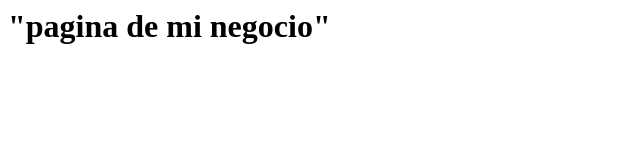
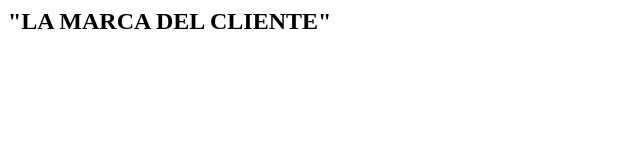
Before and after one commit to mescrodiz/git-clase, a plain HTML site: page index.html in a window 1280 px wide. Shown: the whole page, without its empty margins (0-640 px from the left). Drawn offline with Linux system fonts and the light colour scheme.

Commit message:
propuesta

```diff
--- /dev/null
+++ b/empresa.css
@@ -0,0 +1,5 @@
+body {
+
+color: #00FF00;
+
+}
--- a/index.html
+++ b/index.html
@@ -1,5 +1,5 @@
 <html>
          <body>
-         <h1> "pagina de mi negocio" <p>
+         <h2> "LA MARCA DEL CLIENTE" </H2>
          </body>
 </html>
--- a/style.css
+++ b/style.css
@@ -1,3 +1,4 @@
 body {
-	bacground: #000000;
+	background: #FF0000;
+        color: #0000FF;
 }
```
Also changed, not shown: 1 other file.
